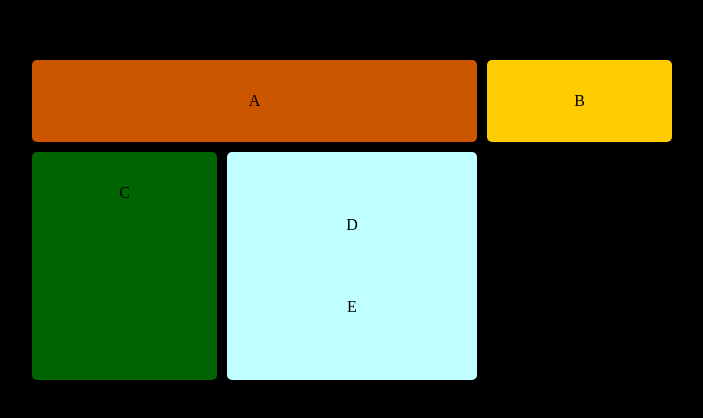
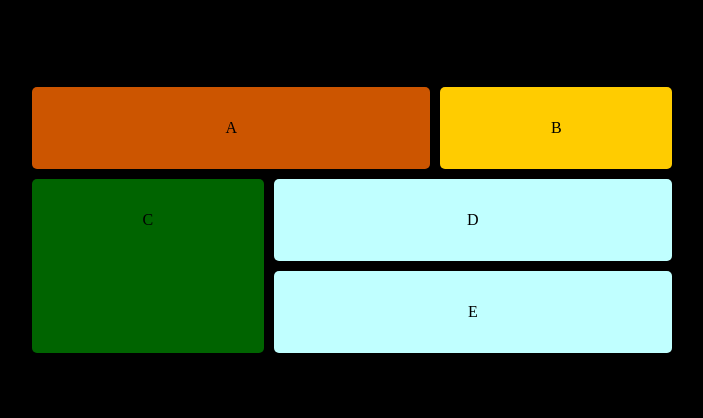
Before and after one commit to ijay2010/zuriTraining, a plain HTML site: page zuri html/grid.html in a window 1280 px wide. Shown: the part 180-598 px from the top of the page, without its empty margins (288-991 px from the left). Drawn offline with Linux system fonts and the light colour scheme.

Commit message:
last change

```diff
--- a/zuri html/grid.css
+++ b/zuri html/grid.css
@@ -12,7 +12,7 @@
 
     main {
         display: grid;
-        grid-template-areas: 'a a b' 'c d e';
+        grid-template-areas: 'a a b' 'c d d' 'c e e';
         gap: 10px;
         width: 50%;
         margin: auto;
@@ -39,15 +39,12 @@
         grid-area: c;
     }
 
-    .col {
+    .itemD {
         background-color: #c0ffff;
-        column-gap: 10px;
-    }
-
-    .itemD {
         grid-area: d;
     }
 
-    .temE {
+    .itemE {
+        background-color: #c0ffff;
         grid-area: e;
     }
--- a/zuri html/grid.html
+++ b/zuri html/grid.html
@@ -14,10 +14,9 @@
         <div class="itemA">A</div>
         <div class="itemB">B</div>
         <div class="itemC">C</div>
-        <div class="col">
-            <div class="itemD">D</div>
-            <div class="itemE">E</div>
-        </div>
+        <div class="itemD">D</div>
+        <div class="itemE">E</div>
+
 
     </main>
 
```
